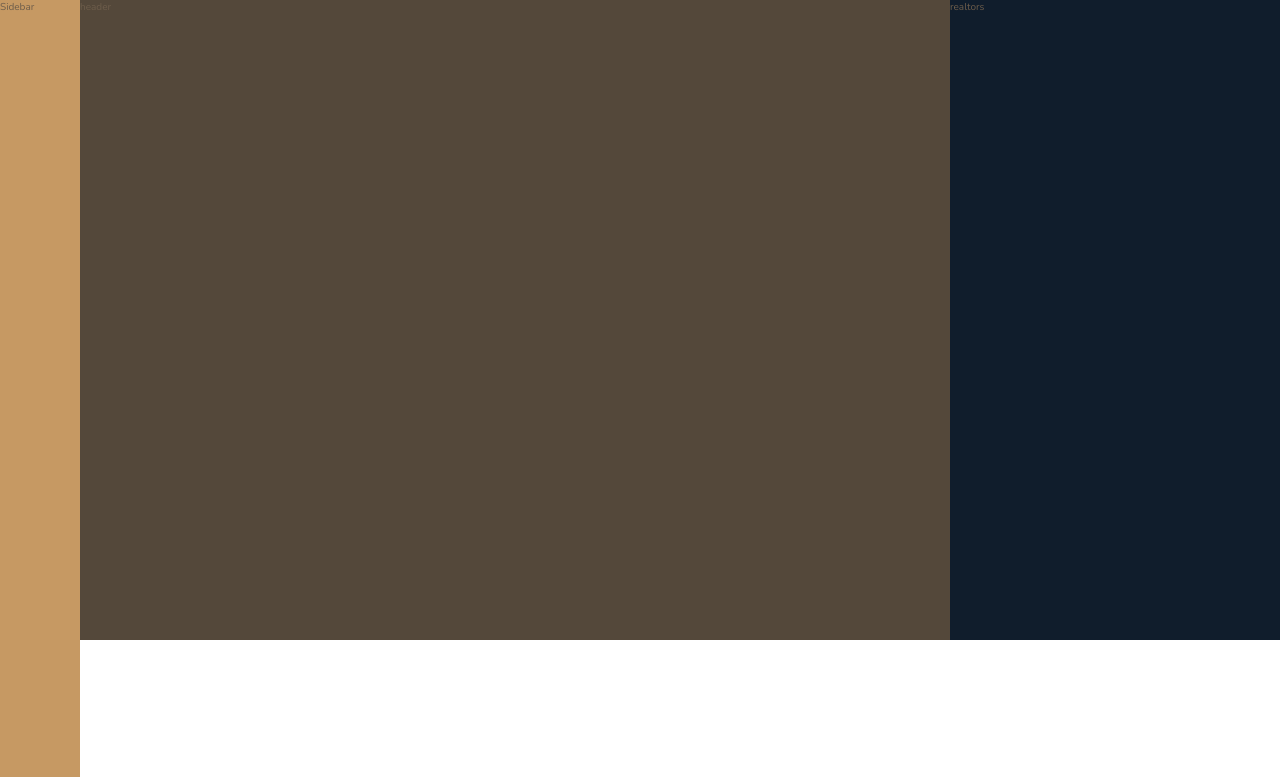
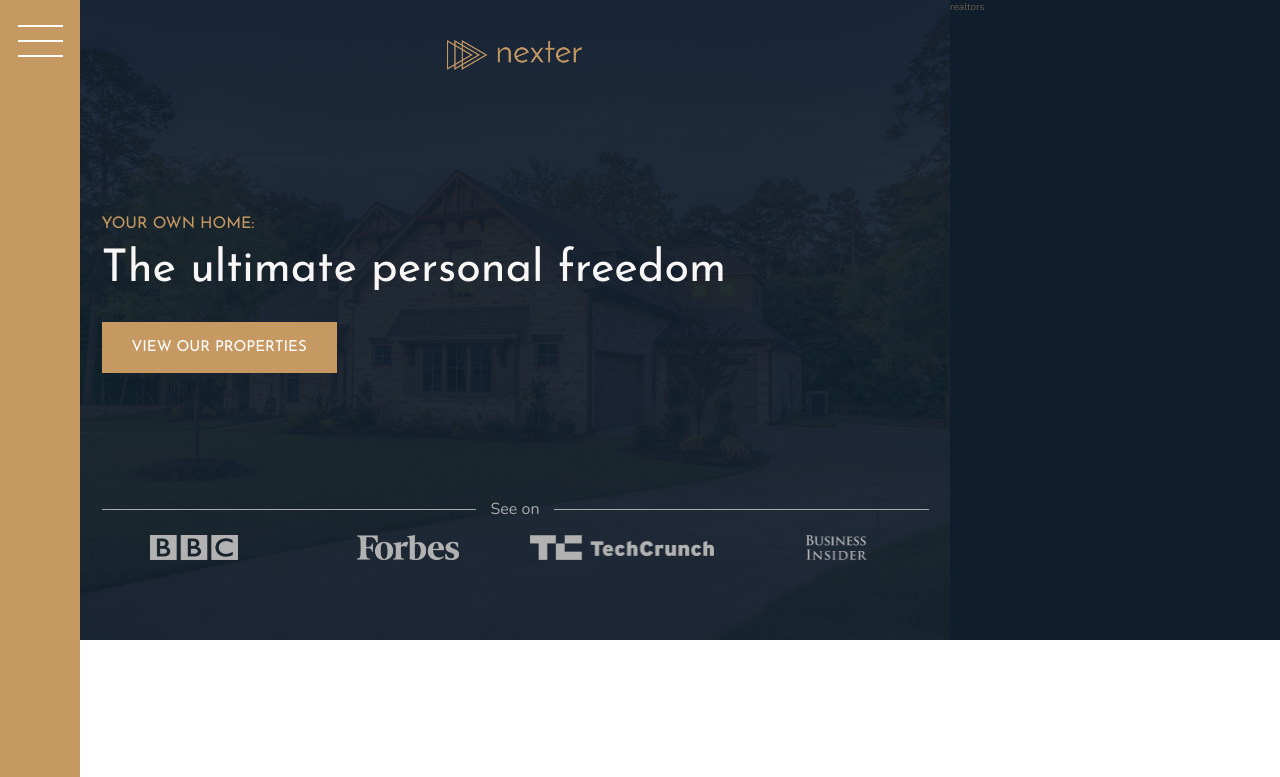
Before and after one commit to Vipul-7/Nexter-grid-Project, a website: page index.html in a window 1280 px wide. Shown: the top 777 px of the page. Drawn offline with nearby package versions, Linux system fonts and the light colour scheme.

Commit message:
Build the header

```diff
--- a/index.html
+++ b/index.html
@@ -15,8 +15,22 @@
     <title>nexter &mdash; your home, your freedom</title>
   </head>
   <body class="container">
-    <div class="sidebar">Sidebar</div>
-    <header class="header">header</header>
+    <div class="sidebar">
+      <button class="nav__btn"></button>
+    </div>
+    <header class="header">
+      <img src="img/logo.png" alt="Nexter logo" class="header__logo" />
+      <h3 class="heading-3">Your own home:</h3>
+      <h1 class="heading-1">The ultimate personal freedom</h1>
+      <button class="btn header__btn">View our properties</button>
+      <div class="header__seenon-text">See on</div>
+      <div class="header__seenon-logos">
+        <img src="img/logo-bbc.png" alt="see on logo 1" />
+        <img src="img/logo-forbes.png" alt="see on logo 2" />
+        <img src="img/logo-techcrunch.png" alt="see on logo 3" />
+        <img src="img/logo-bi.png" alt="see on logo 4" />
+      </div>
+    </header>
     <div class="realtors">realtors</div>
     <section class="features">
       <div class="feature">
--- a/sass/_header.scss
+++ b/sass/_header.scss
@@ -1,4 +1,59 @@
-.header{
-    background-color: $color-grey-dark-1;
-    grid-column: full-start / col-end 6;
+.header {
+  background-color: $color-grey-dark-1;
+  grid-column: full-start / col-end 6;
+  background-image: linear-gradient(
+      rgba($color-secondary, 0.93),
+      rgba($color-secondary, 0.93)
+    ),
+    url(../img/hero.jpeg);
+  background-size: cover;
+  background-position: center;
+  padding: 8rem;
+  padding-top: 4rem;
+
+  display: grid;
+  grid-template-rows: 1fr min-content 6rem 1fr;
+  grid-template-columns: max-content;
+  grid-row-gap: 1.5rem;
+  justify-content: center;
+
+  &__logo {
+    height: 3rem;
+    justify-self: center;
+  }
+
+  &__btn {
+    align-self: start;
+    justify-self: start;
+  }
+
+  &__seenon-text {
+    display: grid;
+    grid-template-columns: 1fr max-content 1fr;
+    grid-column-gap: 1.5rem;
+    align-items: center;
+
+    font-size: 1.6rem;
+    color: $color-grey-light-2;
+
+    &::before,
+    &::after {
+      content: "";
+      height: 1px;
+      display: block;
+      background-color: currentColor;
+    }
+  }
+
+  &__seenon-logos {
+    display: grid;
+    grid-template-columns: repeat(4, 1fr);
+    grid-column-gap: 3rem;
+    justify-items: center;
+
+    img {
+      height: 2.5rem;
+      filter: brightness(70%);
+    }
+  }
 }
--- a/sass/_sidebar.scss
+++ b/sass/_sidebar.scss
@@ -2,4 +2,33 @@
   background-color: $color-primary;
   grid-column: sidebar-start / sidebar-end;
   grid-row: 1 / -1;
+
+  display: flex;
+  justify-content: center;
 }
+
+.nav__btn{
+  border: none;
+  border-radius: 0 ;
+
+  background-color: #fff;
+  height: 2px;
+  width: 4.5rem;
+  margin-top: 4rem;
+
+  &::before, &::after{
+    content: "";
+    display: block;
+    background-color: #fff;
+    height: 2px;
+    width: 4.5rem;
+  }
+
+  &::before{
+    transform: translateY(-1.5rem);
+  }
+
+  &::after{
+    transform: translateY(1.3rem);
+  }
+}
--- a/sass/_typography.scss
+++ b/sass/_typography.scss
@@ -5,7 +5,11 @@
 
 .heading-1 {
   @extend %heading;
+  font-size: 4.5rem;
+  color: $color-grey-light-1;
+  line-height: 1;
 }
+
 .heading-2 {
   @extend %heading;
   font-size: 4rem;
```
Also changed, not shown: css/style.css.
